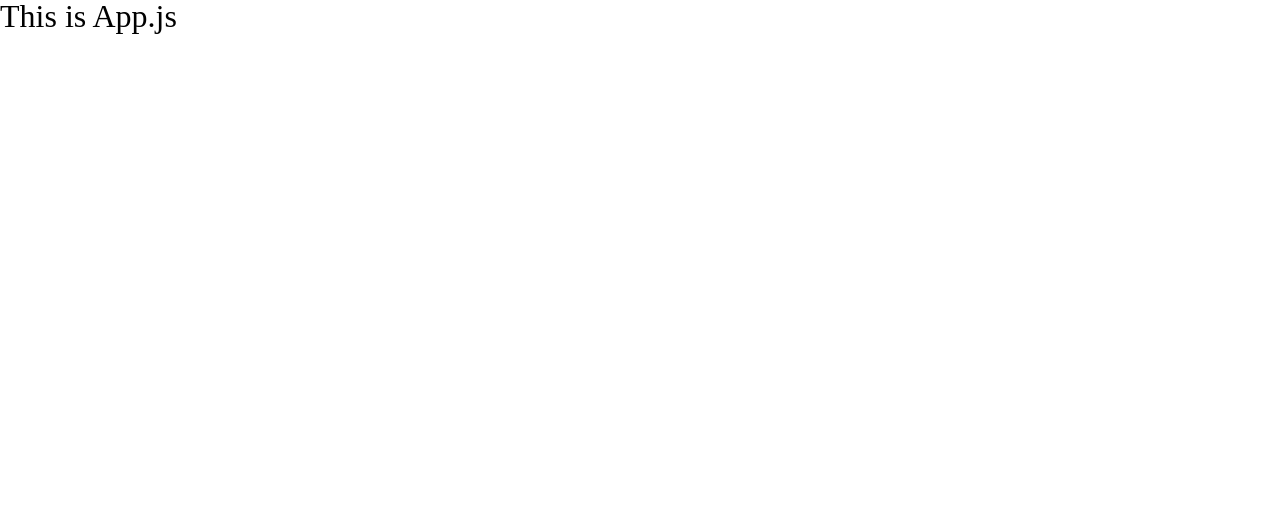
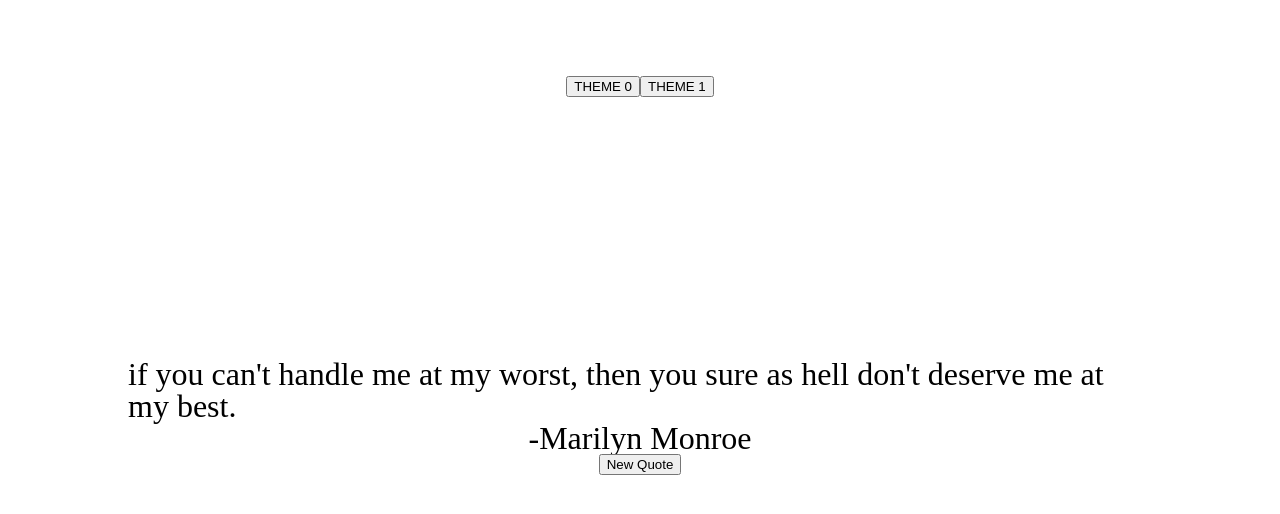
Before and after one commit to radihuq/okboomer, a React (Create React App) app in the folder client/: page / in a window 1280 px wide. Shown: the top 514 px of the page. Built offline with nearby package versions, Linux system fonts and the light colour scheme.

Commit message:
core client features in place

```diff
--- a/client/package.json
+++ b/client/package.json
@@ -5,6 +5,7 @@
     "dependencies": {
         "react": "^16.12.0",
         "react-dom": "^16.12.0",
+        "react-router-dom": "^5.1.2",
         "react-scripts": "3.2.0"
     },
     "scripts": {
--- a/client/src/App.css
+++ b/client/src/App.css
@@ -1,3 +1,5 @@
 .App {
+    height: 100vh;
+    width: 100vw;
     font-size: 32px;
 }
--- a/client/src/App.js
+++ b/client/src/App.js
@@ -1,12 +1,14 @@
 import React from 'react';
 import './cssreset.css';
 import './App.css';
+
+import Home from './Components/Home/Home';
 
 const App = () => {
 
     return (
         <div className="App">
-            <p>This is App.js</p>
+            <Home />
         </div>
     );
 }
--- /dev/null
+++ b/client/src/Components/Home/Home.css
@@ -0,0 +1,25 @@
+.HomeParentDiv {
+    height: 100%;
+    width: 100%;
+    display: flex;
+    flex-direction: column;
+    justify-content: center;
+    align-items: center;
+}
+
+.HomeQuoteDiv {
+    height: 80%;
+    width: 80%;
+    display: flex;
+    flex-direction: column;
+    justify-content: center;
+    align-items: center;
+}
+
+.HomeQuoteText {
+
+}
+
+.HomeQuotePerson {
+
+}
--- /dev/null
+++ b/client/src/Components/Home/Home.js
@@ -0,0 +1,35 @@
+import React, {useState, useEffect} from 'react';
+import './Home.css';
+
+import HomeTheme from './HomeTheme';
+import HomeQuote from './HomeQuote';
+
+const Home = () => {
+
+    const [currentTheme, setCurrentTheme] = useState({});
+    const [theme, setTheme] = useState(localStorage.getItem('obtheme') ? localStorage.getItem('obtheme') : 0);
+
+    const Themes = [
+        {id: 0, primary: '#000000', background: '#ffffff', accent: '#f0f0f0'},
+        {id: 1, primary: '#ffffff', background: '#000000', accent: '#f0f0f0'}
+    ];
+
+
+
+    useEffect(() => {
+        setCurrentTheme(Themes[theme]);
+    }, [theme]);
+
+    const handleThemeChange = (value) => {
+        setTheme(value);
+    }
+
+    return (
+        <div className="HomeParentDiv" style={{backgroundColor: currentTheme.background}}>
+            <HomeTheme themes={Themes} currenttheme={currentTheme} handlethemechange={handleThemeChange}/>
+            <HomeQuote currenttheme={currentTheme} />
+        </div>
+    );
+}
+
+export default Home;
--- /dev/null
+++ b/client/src/Components/Home/HomeQuote.js
@@ -0,0 +1,38 @@
+import React, {useState, useEffect} from 'react';
+
+const HomeQuote = ({currenttheme}) => {
+
+    const [currentQuote, setCurrentQuote] = useState({});
+    const [newQuote, setNewQuote] = useState(false);
+
+    useEffect(() => {
+        const Quotes = [
+            {quote: `if you can't handle me at my worst, then you sure as hell don't deserve me at my best.`, person: `Marilyn Monroe`},
+            {quote: `Be yourself; everyone else is already taken.`, person: `john`},
+            {quote: `Two things are infinite: the universe and human stupidity; and I'm not sure about the universe`, person: `Albert Einstein`},
+            {quote: `So many books, so little time.`, person: `Frank Zappa`}
+        ];
+
+        setCurrentQuote(Quotes[getRandomInt(Quotes.length - 1)]);
+
+        function getRandomInt(max) {
+            return Math.floor(Math.random() * Math.floor(max));
+        }
+
+        setNewQuote(false);
+    }, [newQuote]);
+
+    const handleNewQuoteClick = () => {
+        setNewQuote(true);
+    }
+
+    return (
+        <div className="HomeQuoteDiv">
+            <p className="HomeQuoteText" style={{color: currenttheme.primary}}>{currentQuote.quote}</p>
+            <p className="HomeQuotePerson" style={{color: currenttheme.primary}}>-{currentQuote.person}</p>
+            <button onClick={handleNewQuoteClick}>New Quote</button>
+        </div>
+    );
+}
+
+export default  HomeQuote;
--- /dev/null
+++ b/client/src/Components/Home/HomeTheme.js
@@ -0,0 +1,19 @@
+import React from 'react';
+
+const HomeTheme = ({themes, currenttheme, handlethemechange}) => {
+
+    const handleButtonClick = (e) => {
+        localStorage.setItem('obtheme', e.target.id);
+        handlethemechange(e.target.id);
+    }
+
+    return (
+        <div>
+            {themes.map((theme, index) => (
+                <button key={`theme_${index}`} onClick={handleButtonClick} id={theme.id}>{`THEME ${theme.id}`}</button>
+            ))}
+        </div>
+    );
+}
+
+export default HomeTheme;
```
Also changed, not shown: client/public/manifest.json, 1 other file (tests, documents, lock files or other folders).
